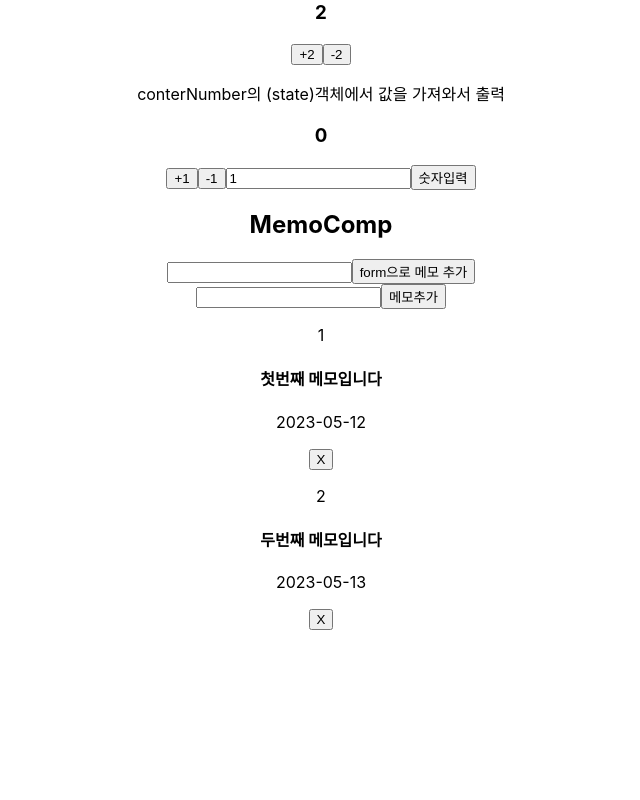
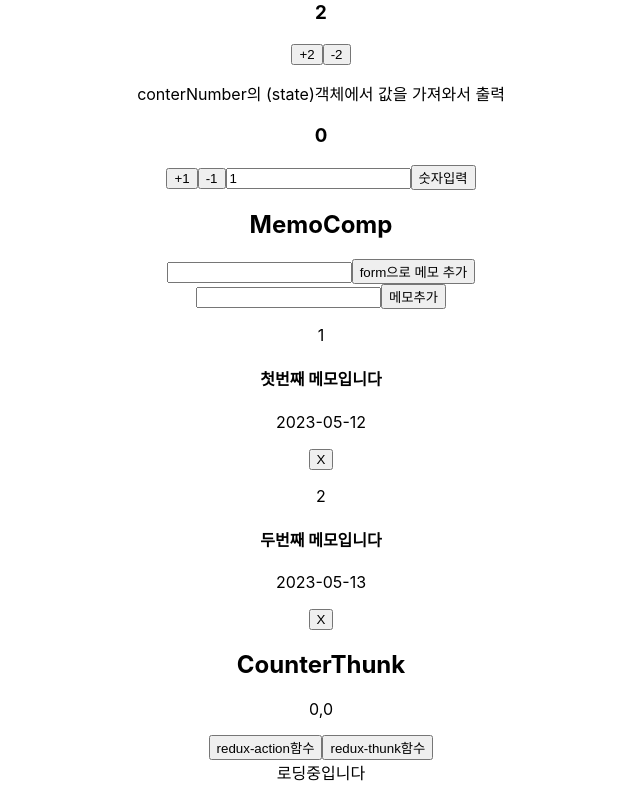
Before and after one commit to KIMPPT/React-Redux, a React (Create React App) app in the folder react-redux/: page / in a window 1280 px wide. Shown: the part 180-980 px from the top of the page, without its empty margins (319-959 px from the left). Before the commit the page ends 810 px from the top, so only its background shows below. Built offline with nearby package versions, Linux system fonts and the light colour scheme; no server answers.

Commit message:
05121747

```diff
--- a/react-redux/package.json
+++ b/react-redux/package.json
@@ -11,6 +11,8 @@
     "react-redux": "^8.0.5",
     "react-scripts": "5.0.1",
     "redux": "^4.2.1",
+    "redux-logger": "^3.0.6",
+    "redux-thunk": "^2.4.2",
     "web-vitals": "^2.1.4"
   },
   "scripts": {
--- a/react-redux/src/App.js
+++ b/react-redux/src/App.js
@@ -3,12 +3,16 @@ import "./App.css";
 import CounterBox from "./components/CounterBox";
 import CounterNumber from "./components/CounterNumber";
 import MemoComp from "./components/MemoComp";
+import CounterThunk from "./components/CounterThunk";
+import WeatherThunk from "./components/WeatherThunk";
 function App() {
   return (
     <div className="App">
       <CounterBox />
       <CounterNumber/>
       <MemoComp/>
+      <CounterThunk/>
+      <WeatherThunk/>
     </div>
   );
 }
--- /dev/null
+++ b/react-redux/src/components/CounterThunk.jsx
@@ -0,0 +1,17 @@
+import React from "react";
+import { useSelector,useDispatch } from "react-redux";
+import { addNmThunk, addNum } from "../modules/counterThunk";
+export default function CounterThunk() {
+  let counterThunk=useSelector((state)=>(state.counterThunk))
+  let dispatch=useDispatch();
+  return (
+    <div>
+      <h2>CounterThunk</h2>
+      <p>{counterThunk.num},{counterThunk.thunkNum}</p>
+      <button
+      onClick={()=>{dispatch(addNum())}}>redux-action함수</button>
+      <button
+      onClick={()=>{dispatch(addNmThunk())}}>redux-thunk함수</button>
+    </div>
+  );
+}
--- /dev/null
+++ b/react-redux/src/components/WeatherThunk.jsx
@@ -0,0 +1,12 @@
+import React,{useEffect} from "react";
+import { useSelector,useDispatch } from "react-redux";
+import { getweather } from "../modules/weatherThunk";
+export default function WeatherThunk() {
+  let weather = useSelector((state) => state.weatherThunk);
+  let dispatch=useDispatch()
+  //
+  useEffect(()=>{dispatch(getweather())},[])
+  return <div>{weather.loading && "로딩중입니다"}
+  <p>
+    {weather.weather&& weather.weather}</p></div>;
+}
--- a/react-redux/src/index.js
+++ b/react-redux/src/index.js
@@ -13,8 +13,11 @@ import { createStore ,applyMiddleware} from "redux";
 //rootReducer 가져옴
 import rootReducer from "./modules";
 import myLogger from "./middleware/myLogger";
+import logger from "redux-logger";
+//thunk 들고오기
+import ReduxThunk from 'redux-thunk'
 //createStore를 통해 store 생성 + applyMiddleware를 쓰고자 한다면 아래와 같이 ()에 쓰고자하는 middleware js를 들고옴
-let store = createStore(rootReducer,applyMiddleware(myLogger));
+let store = createStore(rootReducer,applyMiddleware(myLogger,ReduxThunk));
 const root = ReactDOM.createRoot(document.getElementById("root"));
 root.render(
   <React.StrictMode>
--- a/react-redux/src/middleware/myLogger.js
+++ b/react-redux/src/middleware/myLogger.js
@@ -2,7 +2,7 @@
 /*특징
 모든 dispatch가 호출되고 reducer가 실행되기 전에 먼저 실행되는 중간 함수
 1.reducer로 값을 바꾸기 전에 실행되는 내용을 출력 또는 수정 - 예)Logger : redux에 관한 내용 출력
-2.비동기 함수를 사용할 때 그 순서를 정해줄 수 있다 - 예) thunck
+2.비동기 함수를 사용할 때 그 순서를 정해줄 수 있다 - 예) thunk
 */
 let myLogger=store=>next=>action=>{
     //action 객체 출력({type:"~"})
--- /dev/null
+++ b/react-redux/src/modules/counterThunk.js
@@ -0,0 +1,42 @@
+/*action함수와 reducer함수를 작성하는 공간
+redux의 middleware인 thunk 사용방법
+1. action함수를 사용해서 1씩 증가하는 방법
+2. thunk를 사용하여 1씩 증가하는 방법
+state:num,thunknum
+action:"ADD_NUM",thunk 사용하여 작성
+*/
+let initalState = {
+  num: 0,
+  thunkNum: 0,
+};
+//action함수 > return 값 action 객체
+export let addNum = () => ({ type: "ADD_NUM" });
+/*thunk middleware를 사용한 action 함수 > return 값 함수
+dispatch를 이용하셔 action 값을 reducer에 전달 할 때 action 객체가 아닌 함수일 경우 실행된다
+return 값에 들어가는 함수의 매개변수로 next 또는 dispatch를 사용
+*/
+export let addNmThunk = () => (next) => {
+    //thunk를 사용하면 원하는 action객체를 전달하여 순서에 맞춰 실행 할 수 있다
+  next({ type: "ADD_THUNKNUM" });
+  console.log("Thunk를 이용하여 실행");
+  next({ type: "ADD_NUM" });
+};
+
+//thunk를 이용한 action 함수 작성
+//next()를 이용하여 ADD_NUM 을 2번 실행하기
+
+//reducer
+function counterThunk(state = initalState, action) {
+  switch (action.type) {
+    case "ADD_NUM": {
+      return { ...state, num: state.num + 1 };
+    }
+    case "ADD_THUNKNUM": {
+      return { ...state, thunkNum: state.thunkNum + 1 };
+    }
+    default: {
+      return state;
+    }
+  }
+}
+export default counterThunk;
--- a/react-redux/src/modules/index.js
+++ b/react-redux/src/modules/index.js
@@ -6,7 +6,9 @@ import counter from "./counter";
 import counter2 from "./counter2";
 import counterNumber from "./counterNumber";
 import memo from "./memo";
+import counterThunk from "./counterThunk";
+import weatherThunk from "./weatherThunk";
 //작성한 reducer 들을 객체로 묶어서 내보냄
-let rootReducer = combineReducers({ counter, counter2, counterNumber, memo });
+let rootReducer = combineReducers({ counter, counter2, counterNumber, memo,counterThunk,weatherThunk });
 
 export default rootReducer;
--- /dev/null
+++ b/react-redux/src/modules/weatherThunk.js
@@ -0,0 +1,49 @@
+/*action함수, reducer작성
+
+날씨 API를 사용하여 외부에서 값을 가져옴
+외부에서 값을 가져올 때는 시간이 걸리기 때문에 비동기로 가져와야함
+state:날씨,loading
+action:loading값 - startloading(true)/endloading(false) , getWeather
+*/
+
+//초기 state값
+let initalState = {
+  weather: null,
+  loading: false,
+};
+
+//action 생성 함수 - thunk
+//thunk를 사용하면 async를 붙여서 비동기함수로 쓸 수 있다
+//async가 붙은 함수는 따로 계속 실행되어 진다
+export let getweather = () => async (next) => {
+  //getWeather action 함수 실행 : loading-true
+  next({ type: "startloading" });
+  let response = await fetch(
+    "https://api.openweathermap.org/data/2.5/weather?q=Busan&appid=5a19c135254310fd0f880eb227e04f4b&lang=kr"
+  );
+  let data = await response.json();
+  console.log(data.weather[0].description);
+  //next를 이용하여 reducer에 전달할 action 객체 작성
+  next({ type: "getWeather", payload: data.weather[0].description });
+  //getWeather action 함수 종료 : loading-false
+  next({ type: "endloading" });
+};
+//reducer
+function weatherThunk(state = initalState, action) {
+  switch (action.type) {
+    case "getWeather": {
+      //주소를 통해서 값 가져옴 > 비동기로 값을 가져오기 때문에(시간차) 값이 들어가지 않음
+      //>action함수를 thunk로 사용한다(비동기함수사용)
+      return { ...state, weather: action.payload };
+    }
+    case "startloading": {
+      return { ...state, loading: true };
+    }
+    case "endloading": {
+      return { ...state, loading: false };
+    }
+    default:
+      return state;
+  }
+}
+export default weatherThunk;
```
Also changed, not shown: 1 other file (tests, documents, lock files or other folders).
